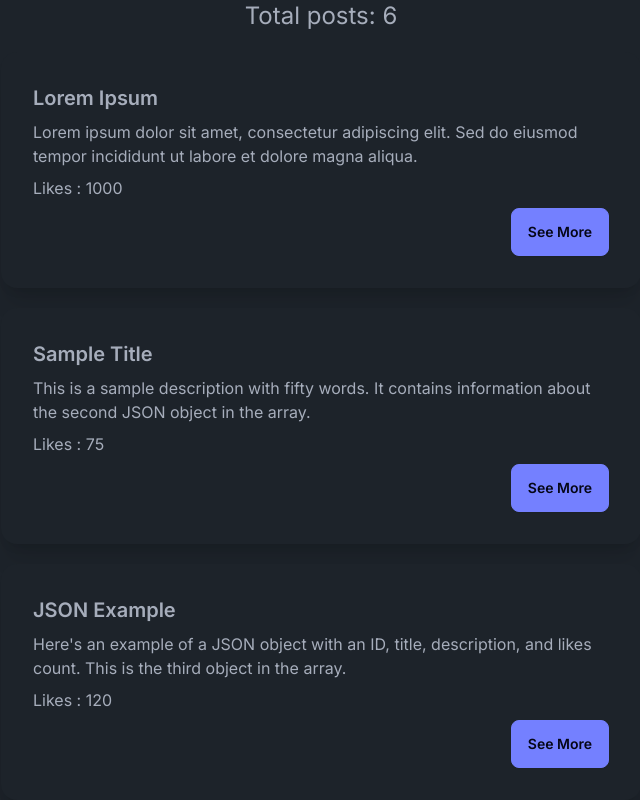
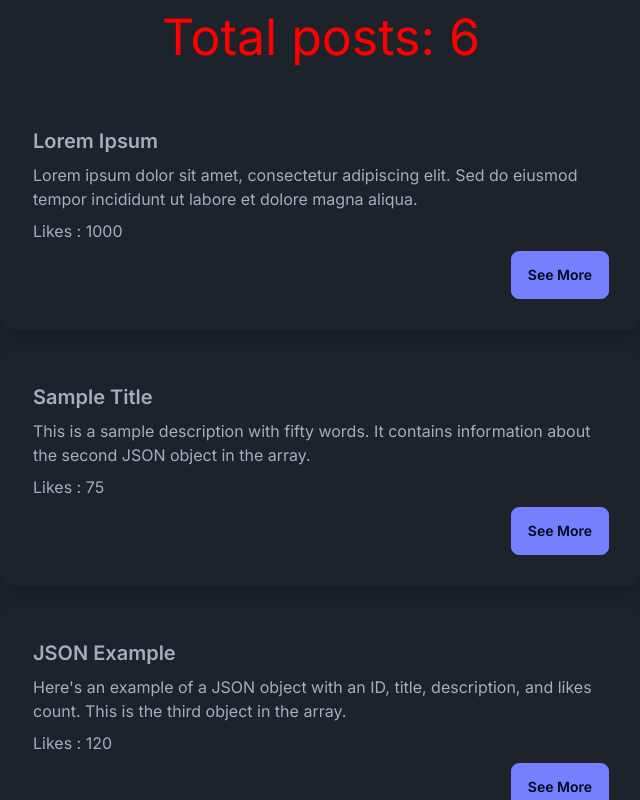
Before and after one commit to mr-tnmy-srkr/next-level-data-fetching-next.js, a Next.js app: page /posts in a window 1280 px wide. Shown: the top 800 px of the page, without its empty margins (319-959 px from the left). Built offline with nearby package versions, Linux system fonts and the light colour scheme; data requests are answered from the project's data file.

Commit message:
css module support

```diff
--- /dev/null
+++ b/src/app/posts/Posts.module.css
@@ -0,0 +1,5 @@
+.header_text {
+  font-size: 50px;
+  color: red;
+  text-align: center;
+}
--- a/src/app/posts/page.js
+++ b/src/app/posts/page.js
@@ -1,4 +1,5 @@
 import Link from "next/link";
+import styles from "./Posts.module.css"
 
 const page = async () => {
   const res = await fetch("http://localhost:5000/posts", {
@@ -13,7 +14,7 @@
 
   return (
     <div className="w-full">
-      <h1 className="text-2xl text-center">Total posts: {posts.length}</h1>
+      <h1 className={styles.header_text}>Total posts: {posts.length}</h1>
       {posts.map((post) => (
         <div
           key={post.id}
--- a/src/components/Users/Users.js
+++ b/src/components/Users/Users.js
@@ -1,5 +1,6 @@
 "use client";
 import { useEffect, useState } from "react";
+import styles from "./Users.module.css"
 
 const Users = () => {
   const [users, setUsers] = useState([]);
@@ -12,7 +13,7 @@
 
   return (
     <div>
-      <h1>Total users : {users.length}</h1>
+      <h1 className={styles.header_text}>Total users : {users.length}</h1>
       {users.map((user) => {
         return (
           <div
--- /dev/null
+++ b/src/components/Users/Users.module.css
@@ -0,0 +1,5 @@
+.header_text {
+    font-size: 50px;
+    color: green;
+    text-align: center;
+  }
```
